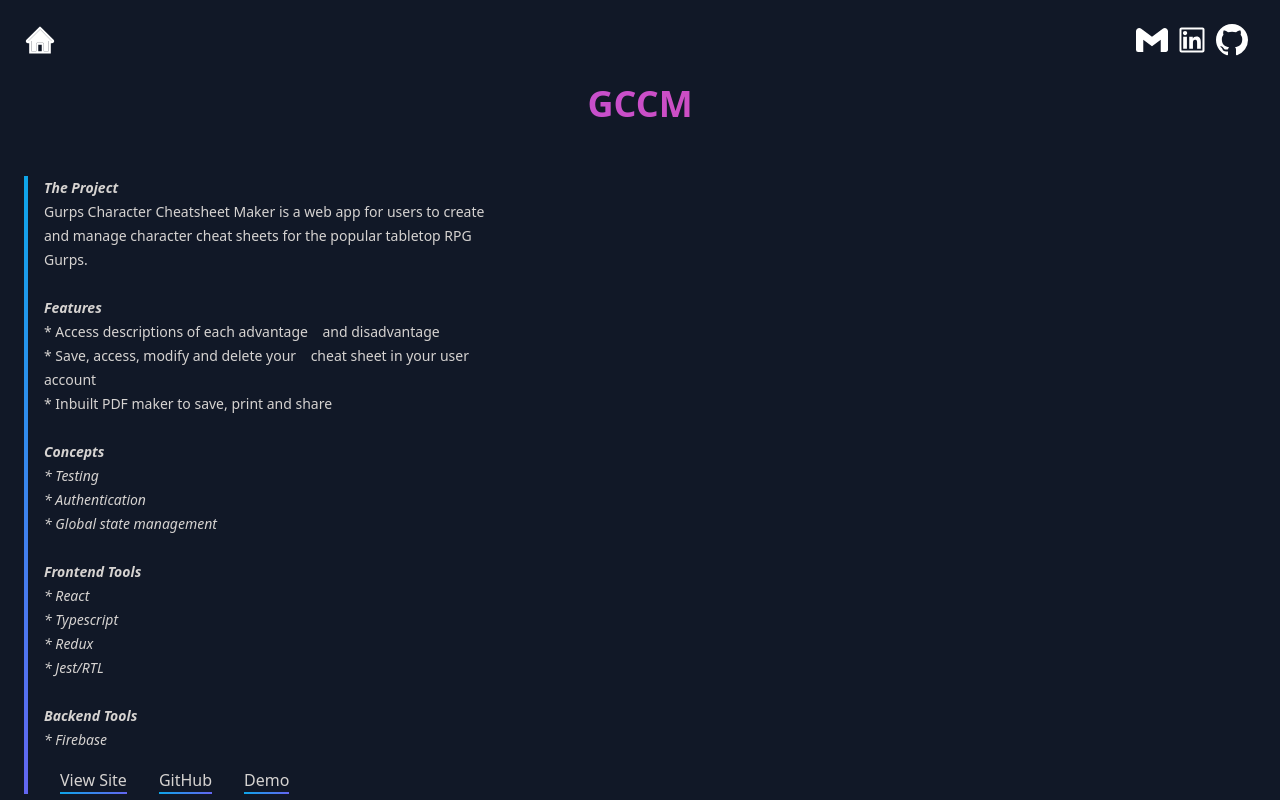
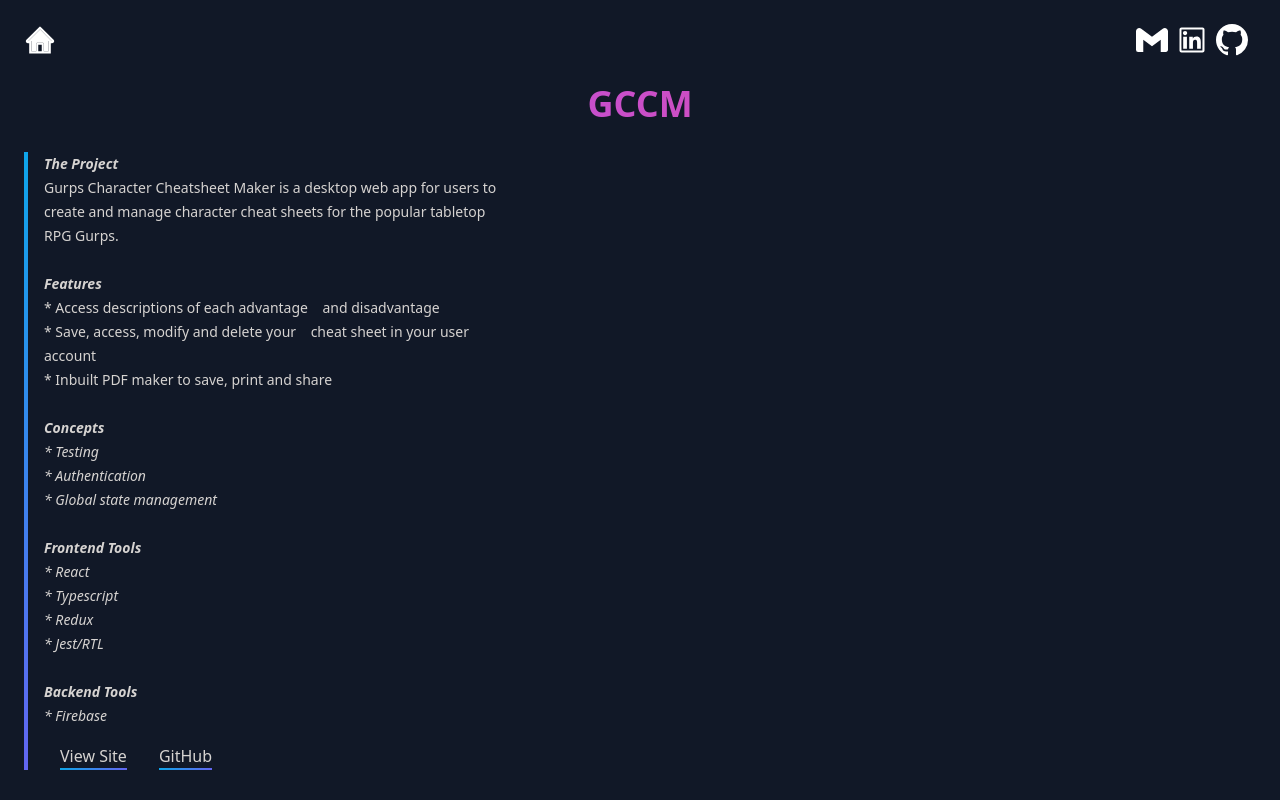
Before and after one commit to Uken81/portfolio, a React (Vite) app: page / in a window 1280 px wide. Both pictures are taken after a click on the element "GCCM". Shown: the top 800 px of the page. Built offline with nearby package versions, Linux system fonts and the light colour scheme.

Commit message:
Refactor MainMessage to use functional components for composition.

```diff
--- a/package.json
+++ b/package.json
@@ -34,7 +34,6 @@
     "postcss": "^8.4.21",
     "prettier": "^2.8.4",
     "prettier-plugin-tailwindcss": "^0.2.3",
-    "tailwind-scrollbar": "^2.1.0",
     "tailwindcss": "^3.2.7",
     "typescript": "^4.9.5",
     "vite": "^4.1.0"
--- a/src/App.tsx
+++ b/src/App.tsx
@@ -18,10 +18,7 @@
       <Header setSelectedProject={setSelectedProject} closeDemo={closeDemo} />
       <Demo demoImage={demoImage} closeDemo={closeDemo} />
       <div className="">
-        <MainMessage
-          selectedProject={selectedProject}
-          setDemoImage={setDemoImage}
-        />
+        <MainMessage selectedProject={selectedProject} />
         <Projects
           setSelectedProject={setSelectedProject}
           closeDemo={closeDemo}
--- a/src/components/MainMessage.tsx
+++ b/src/components/MainMessage.tsx
@@ -1,38 +1,40 @@
 import { Project, projects } from './common/projectsList';
 
-export const MainMessage: React.FC<{
-  selectedProject: string;
-  setDemoImage: React.Dispatch<React.SetStateAction<string | null>>;
-}> = ({ selectedProject, setDemoImage }) => {
-  const project = projects[selectedProject];
+const Titles: React.FC<{ title: string; subtitle?: string }> = ({
+  title,
+  subtitle
+}) => (
+  <div className="mb-6 flex cursor-default flex-col justify-center text-center">
+    <h1
+      className={
+        'bg-gradient-to-r from-purple-500 to-pink-500 bg-clip-text p-1 text-4xl font-extrabold text-transparent'
+      }>
+      {title}
+    </h1>
+    {subtitle && <h2 dangerouslySetInnerHTML={{ __html: subtitle }}></h2>}
+  </div>
+);
 
-  const handleClick = () => {
-    if (project.links) {
-      setDemoImage(project.links.demo);
-    }
-  };
+const Link: React.FC<{ linkText: string; linkRef: string }> = ({
+  linkText,
+  linkRef
+}) => (
+  <div className="mb-0.5 bg-gray-900">
+    <a href={linkRef} target="_blank" rel="noopener noreferrer">
+      <span className="pb-1">{linkText}</span>
+    </a>
+  </div>
+);
 
-  const Link = (props: { linkText: string; linkRef: string }) => (
-    <div className="mb-0.5 bg-gray-900">
-      <a href={props.linkRef} target="_blank" rel="noopener noreferrer">
-        <span className="pb-1">{props.linkText}</span>
-      </a>
-    </div>
-  );
-
-  const Message = (props: Project) => (
+const Message: React.FC<{
+  project: Project;
+}> = ({ project }) => {
+  return (
     <div className="mb-24 flex flex-col">
-      <div className="mb-6 flex cursor-default flex-col justify-center text-center">
-        <h1 className="mb-6 bg-gradient-to-r from-purple-500 to-pink-500 bg-clip-text p-1 text-4xl font-extrabold text-transparent hover:bg-gradient-to-l">
-          {props.title}
-        </h1>
-        {props.subtitle && (
-          <h2 dangerouslySetInnerHTML={{ __html: props.subtitle }}></h2>
-        )}
-      </div>
+      <Titles title={project.title} subtitle={project.subtitle} />
       <div className="max-w-lg bg-gradient-to-b from-sky-500 to-indigo-500">
         <div className="ml-1 cursor-default bg-gray-900 pl-4 pr-8 text-sm leading-6">
-          <span dangerouslySetInnerHTML={{ __html: props.text }}></span>
+          <span dangerouslySetInnerHTML={{ __html: project.text }}></span>
         </div>
         {project.links && (
           <div className="ml-1 flex max-w-lg bg-gray-900 pt-4 pl-4">
@@ -42,23 +44,17 @@
             <div className="ml-8 bg-gradient-to-r from-sky-500 to-indigo-500 hover:bg-gradient-to-l">
               <Link linkRef={project.links.github} linkText="GitHub" />
             </div>
-            <div className="ml-8  bg-gradient-to-r from-sky-500 to-indigo-500 hover:bg-gradient-to-l">
-              <div className="bg-gray-900">
-                <span onClick={handleClick}>Demo</span>
-              </div>
-            </div>
           </div>
         )}
       </div>
     </div>
   );
+};
 
-  return (
-    <Message
-      title={project.title}
-      subtitle={project.subtitle}
-      text={project.text}
-      links={project.links}
-    />
-  );
+export const MainMessage: React.FC<{
+  selectedProject: string;
+}> = ({ selectedProject }) => {
+  const project = projects[selectedProject];
+
+  return <Message project={project} />;
 };
--- a/src/components/common/projectsList.ts
+++ b/src/components/common/projectsList.ts
@@ -20,7 +20,7 @@
   gccm: {
     keyName: 'gccm',
     title: 'GCCM',
-    text: '<b><i>The Project</i></b><br>Gurps Character Cheatsheet Maker is a web app for users to create and manage character cheat sheets for the popular tabletop RPG Gurps.<br><br><b><i>Features</i></b><br>* Access descriptions of each advantage &nbsp;&nbsp;&nbsp;and disadvantage<br>* Save, access, modify and delete your &nbsp;&nbsp;&nbsp;cheat sheet in your user account<br>* Inbuilt PDF maker to save, print and share<br><br><b><i>Concepts</i></b><br><i>* Testing</i><br><i>* Authentication<i><br><i>* Global state management</i><br><br><b><i>Frontend Tools</i></b><br><i>* React</i><br><i>* Typescript</i><br><i>* Redux</i><br><i>* Jest/RTL</i><br><br><b><i>Backend Tools</i></b><br><i>* Firebase</i>',
+    text: '<b><i>The Project</i></b><br>Gurps Character Cheatsheet Maker is a desktop web app for users to create and manage character cheat sheets for the popular tabletop RPG Gurps.<br><br><b><i>Features</i></b><br>* Access descriptions of each advantage &nbsp;&nbsp;&nbsp;and disadvantage<br>* Save, access, modify and delete your &nbsp;&nbsp;&nbsp;cheat sheet in your user account<br>* Inbuilt PDF maker to save, print and share<br><br><b><i>Concepts</i></b><br><i>* Testing</i><br><i>* Authentication<i><br><i>* Global state management</i><br><br><b><i>Frontend Tools</i></b><br><i>* React</i><br><i>* Typescript</i><br><i>* Redux</i><br><i>* Jest/RTL</i><br><br><b><i>Backend Tools</i></b><br><i>* Firebase</i>',
     links: {
       site: 'https://pensive-goldstine-f0979f.netlify.app/',
       github: 'https://github.com/Uken81/GCCM-Redux/tree/main',
--- /dev/null
+++ b/src/components/ter.tsx
@@ -0,0 +1,87 @@
+import { Project, projects } from './common/projectsList';
+
+const gradientClasses =
+  'bg-gradient-to-r from-sky-500 to-indigo-500 hover:bg-gradient-to-l';
+const grayClasses = 'bg-gray-900';
+
+const Titles: React.FC<{ title: string; subtitle?: string }> = ({
+  title,
+  subtitle
+}) => (
+  <div className="mb-6 flex cursor-default flex-col justify-center text-center">
+    <h1
+      className={`${gradientClasses} bg-clip-text p-1 text-4xl font-extrabold text-transparent`}>
+      {title}
+    </h1>
+    {subtitle && <h2 dangerouslySetInnerHTML={{ __html: subtitle }}></h2>}
+  </div>
+);
+
+const Link: React.FC<{ linkText: string; linkRef: string }> = ({
+  linkText,
+  linkRef
+}) => (
+  <div className="mb-0.5">
+    <a href={linkRef} target="_blank" rel="noopener noreferrer">
+      <span className="pb-1">{linkText}</span>
+    </a>
+  </div>
+);
+
+const RepoLink: React.FC<{ linkRef: string; linkText: string }> = ({
+  linkRef,
+  linkText
+}) => (
+  <div className={`ml-8 ${gradientClasses}`}>
+    <Link linkRef={linkRef} linkText={linkText} />
+  </div>
+);
+
+const DemoLink: React.FC<{ handleClick: () => void }> = ({ handleClick }) => (
+  <div className={`ml-8 ${gradientClasses}`}>
+    <div className={grayClasses}>
+      <span onClick={handleClick}>Demo</span>
+    </div>
+  </div>
+);
+
+const Message: React.FC<{
+  project: Project;
+  setDemoImage: React.Dispatch<React.SetStateAction<string | null>>;
+}> = ({ project, setDemoImage }) => {
+  const handleClick = () => {
+    if (project.links?.demo) {
+      setDemoImage(project.links.demo);
+    }
+  };
+
+  return (
+    <div className="mb-24 flex flex-col">
+      <Titles title={project.title} subtitle={project.subtitle} />
+      <div
+        className={`${grayClasses} max-w-lg bg-gradient-to-b from-sky-500 to-indigo-500`}>
+        <div className="ml-1 cursor-default pl-4 pr-8 text-sm leading-6">
+          <span dangerouslySetInnerHTML={{ __html: project.text }}></span>
+        </div>
+        {project.links && (
+          <div className="ml-1 flex max-w-lg pt-4 pl-4">
+            <div className={`ml-4 ${gradientClasses}`}>
+              <Link linkRef={project.links.site} linkText="View Site" />
+            </div>
+            <ActionLink linkRef={project.links.github} linkText="GitHub" />
+            <DemoLink handleClick={handleClick} />
+          </div>
+        )}
+      </div>
+    </div>
+  );
+};
+
+export const MainMessage: React.FC<{
+  selectedProject: string;
+  setDemoImage: React.Dispatch<React.SetStateAction<string | null>>;
+}> = ({ selectedProject, setDemoImage }) => {
+  const project = projects[selectedProject];
+
+  return <Message project={project} setDemoImage={setDemoImage} />;
+};
--- a/tailwind.config.cjs
+++ b/tailwind.config.cjs
@@ -8,5 +8,5 @@
       },
     },
   },
-  plugins: [require("tailwind-scrollbar")],
+  plugins: [],
 };
```
Also changed, not shown: 1 other file (tests, documents, lock files or other folders).
